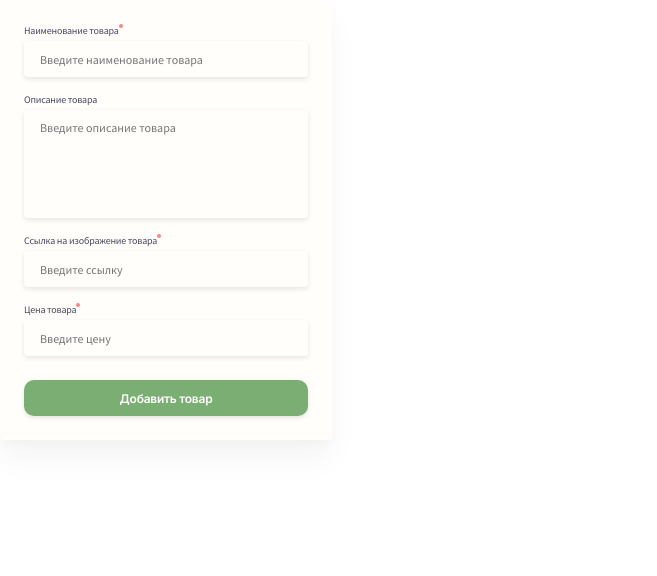
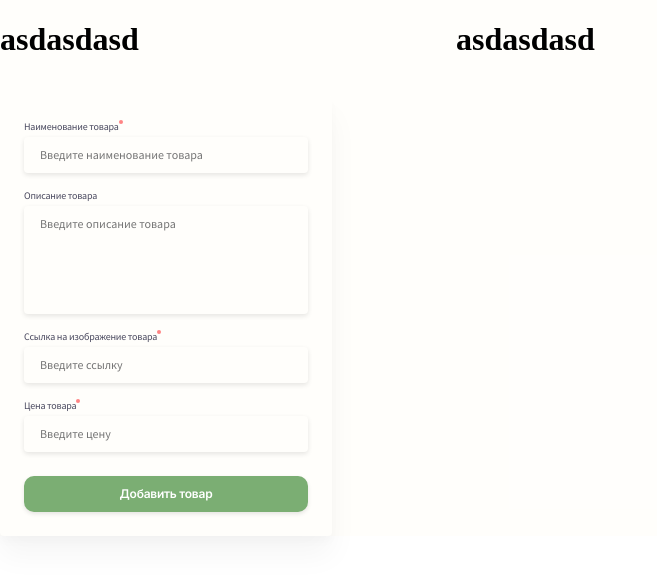
Before and after one commit to alraskalov/idaproject, a Nuxt app: page / in a window 1280 px wide. Shown: the top 576 px of the page, without its empty margins (0-657 px from the left). Built offline with nearby package versions, Linux system fonts and the light colour scheme.

Commit message:
create MainComp component

```diff
--- /dev/null
+++ b/components/MainComp.vue
@@ -0,0 +1,31 @@
+<template>
+  <main class="content">
+    <h1>asdasdasd</h1>
+    <h1>asdasdasd</h1>
+    <FormItem name="create" />
+  </main>
+</template>
+
+<script>
+export default {
+  name: 'MainComp',
+}
+</script>
+
+<style>
+.content {
+  display: grid;
+  grid-gap: 1rem 1rem;
+  grid-template-columns: 440px 1fr;
+  grid-template-rows: auto auto;
+}
+
+#__layout {
+  background: rgba(255, 254, 251, 0.8);
+  text-rendering: optimizeLegibility;
+  margin: auto;
+  max-width: 1440px;
+  min-width: 320px;
+  position: relative;
+}
+</style>
--- a/pages/index.vue
+++ b/pages/index.vue
@@ -1,11 +1,9 @@
 <template>
-  <!-- <Tutorial /> -->
-  <!-- <ButtonItem /> -->
-  <FormItem name="create" />
+  <MainComp />
 </template>
 
 <script>
 export default {
-  name: 'IndexPage',
+  name: "IndexPage",
 }
 </script>
```
